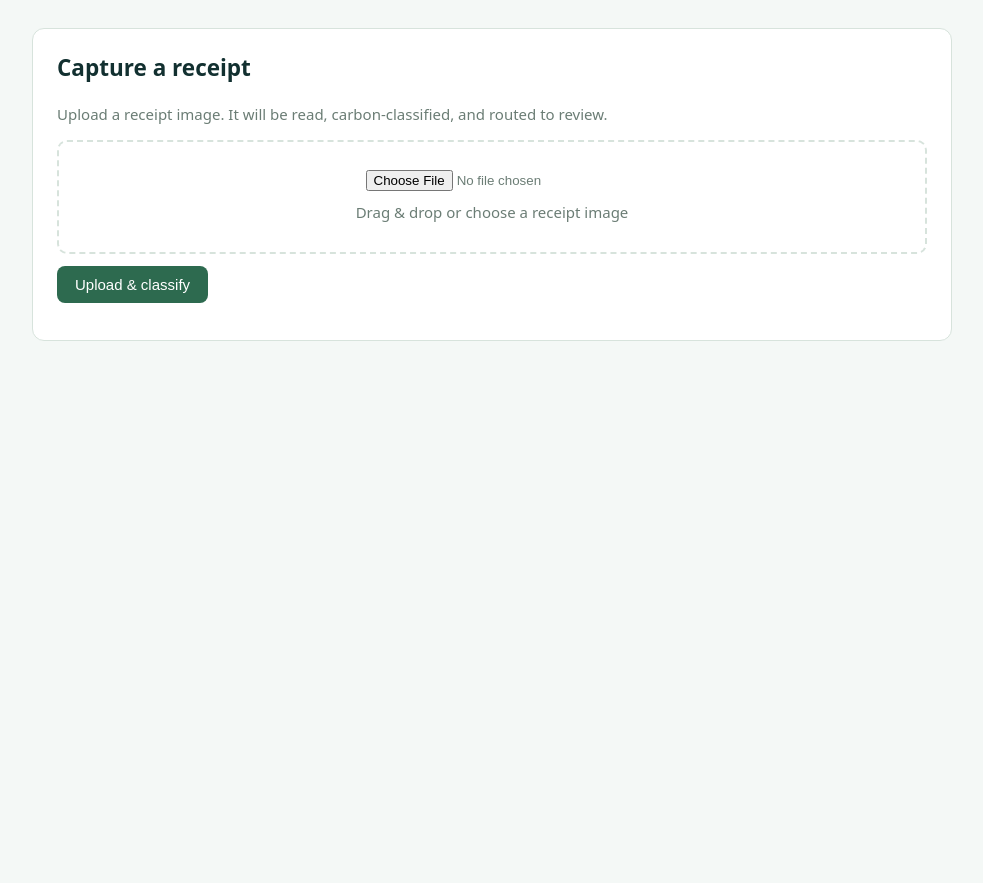
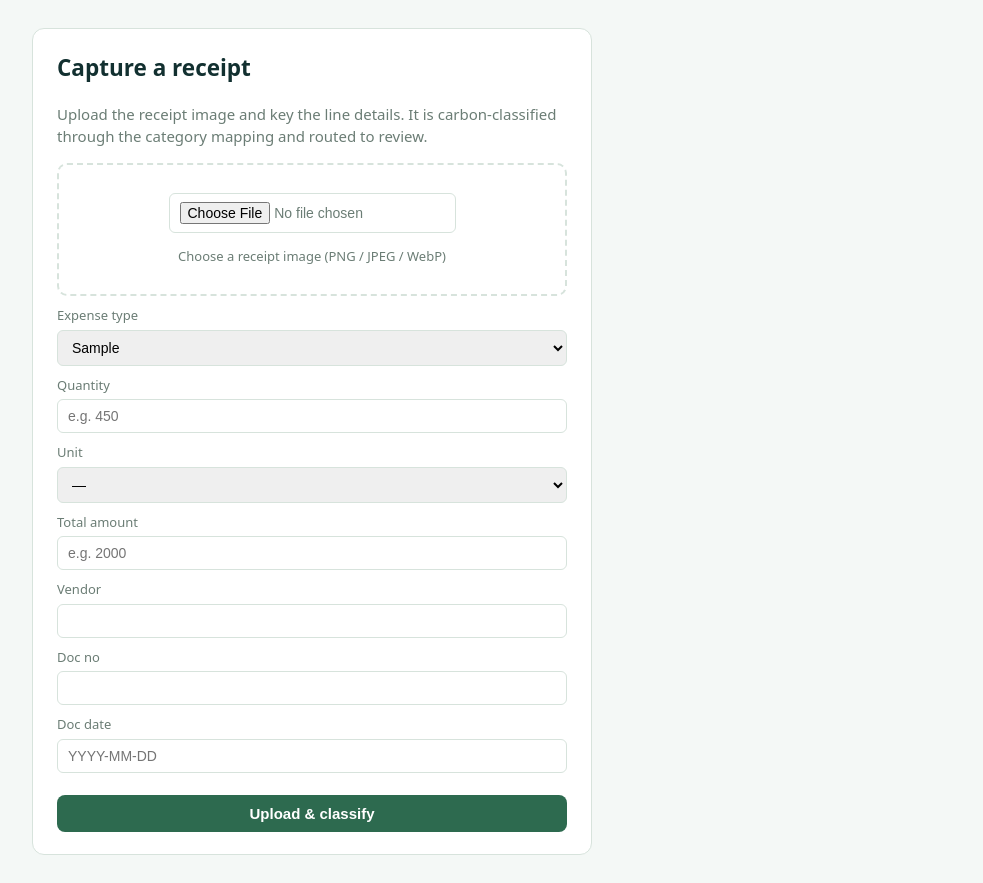
Before and after one commit to eng2ro/OneCapture, a FastAPI app: template src/eclaim/web/templates/capture.html in a window 1280 px wide. Shown: the part 51-934 px from the top of the page, without its empty margins (148-1131 px from the left). Before the commit the page ends 392 px from the top, so only its background shows below. Run offline with FastAPI, Linux system fonts and the light colour scheme; the template is opened without the code that fills it: most values are stand-ins (such as "Sample title", 1, 10 or a date in 2020).

Commit message:
e-Claim cookie-authed web capture page
Close the capture-upload gap for the browser without touching the API. The
JSON /api/claims/upload stays bearer-only; this adds a cookie-authed,
server-rendered web entry point into the SAME ClaimService.upload.

- GET /capture (get_session_principal -> redirects to /login if no cookie):
  server-rendered form — file input + the manual Extraction fields, with
  expense_type/unit as dropdowns from the fixed Literal vocab.
- POST /capture (get_web_repos + get_session_principal): builds the Extraction
  from the form, wraps it in a one-line _FormOcr provider, and calls the
  existing ClaimService.upload (same classify/category/audit/image-store path,
  client_id RLS-scoped via default_client_id). 303 -> the new claim's review
  page; bad media type / invalid Literal/Decimal roll back and re-render with an
  error. No fork of the upload service.
- GET / now 307-redirects to /capture; nav Capture -> /capture; capture.html
  rewritten from JS-fetch to a server-rendered multipart form.

Tests (test_web_capture.py, +5): /capture renders for a logged-in user; POST
creates a claim RLS-scoped to the principal's client, redirects to its review
page, and classifies through the category path (fuel_diesel -> activity scope 1,
category_id set) incl. the unmapped case; no-cookie /capture -> /login;
/api/claims/upload still returns 401 without a bearer (unchanged). Full suite
green (122 passed).

Co-Authored-By: Claude Opus 4.8 (1M context) <noreply@anthropic.com>

```diff
--- a/src/eclaim/web/routes.py
+++ b/src/eclaim/web/routes.py
@@ -12,12 +12,14 @@ from __future__ import annotations
 
 import os
 import uuid
-from decimal import Decimal
+from decimal import Decimal, InvalidOperation
 from pathlib import Path
+from typing import get_args
 
-from fastapi import APIRouter, Depends, Form, HTTPException, Request
+from fastapi import APIRouter, Depends, File, Form, HTTPException, Request, UploadFile
 from fastapi.responses import FileResponse, HTMLResponse, RedirectResponse
 from fastapi.templating import Jinja2Templates
+from pydantic import ValidationError
 from sqlalchemy.orm import Session
 
 from ..api import deps
@@ -25,6 +27,7 @@ from ..auth.principal import Principal, list_visible_clients
 from ..auth.provider import AuthError, DevAuthProvider
 from ..config import get_settings
 from ..db.models import Claimant
+from ..ocr.base import Extraction, ExpenseType, OcrError, Unit
 from ..repositories import LedgerRepository
 from ..services.claims import ClaimError, ClaimService, Repos
 from ..services.sod import can_approve
@@ -36,15 +39,99 @@ router = APIRouter(tags=["web"])
 _service = ClaimService()
 
 CLAIM_STATUSES = ["submitted", "in_review", "approved", "released", "rejected"]
+EXPENSE_TYPES = get_args(ExpenseType)          # the fixed OCR expense vocabulary
+UNITS = get_args(Unit)
+SUPPORTED_MEDIA = {"image/jpeg", "image/png", "image/webp"}
 
 
 def _actor(principal: Principal) -> str:
     return principal.email or str(principal.user_id)
 
 
-@router.get("/", response_class=HTMLResponse)
-def capture_page(request: Request) -> HTMLResponse:
-    return templates.TemplateResponse(request, "capture.html", {})
+class _FormOcr:
+    """A manual-entry OcrProvider: returns the Extraction built from the capture
+    form. Lets the cookie web path reuse ClaimService.upload unchanged (same
+    classify/category/audit/image-store path) instead of forking it — the vision
+    model is simply not invoked for a hand-keyed claim."""
+
+    def __init__(self, extraction: Extraction) -> None:
+        self._extraction = extraction
+
+    def extract(self, image_bytes: bytes, media_type: str) -> Extraction:
+        return self._extraction
+
+
+@router.get("/")
+def root() -> RedirectResponse:
+    return RedirectResponse("/capture", status_code=307)
+
+
+# --------------------------------------------------------------------------- #
+# Capture (cookie-authed web entry point to ClaimService.upload)
+# --------------------------------------------------------------------------- #
+def _render_capture(request: Request, error: str | None = None) -> HTMLResponse:
+    return templates.TemplateResponse(
+        request,
+        "capture.html",
+        {"expense_types": EXPENSE_TYPES, "units": UNITS, "error": error},
+    )
+
+
+@router.get("/capture", response_class=HTMLResponse)
+def capture_page(
+    request: Request,
+    principal: Principal = Depends(deps.get_session_principal),
+) -> HTMLResponse:
+    return _render_capture(request)
+
+
+@router.post("/capture")
+async def web_capture(
+    request: Request,
+    file: UploadFile = File(...),
+    expense_type: str = Form("other"),
+    quantity: str = Form(""),
+    unit: str = Form(""),
+    total_amount: str = Form(""),
+    vendor: str = Form(""),
+    doc_no: str = Form(""),
+    doc_date: str = Form(""),
+    repos: Repos = Depends(deps.get_web_repos),
+    principal: Principal = Depends(deps.get_session_principal),
+    image_dir: Path = Depends(deps.get_image_dir),
+    spend_factor: Decimal = Depends(deps.get_spend_factor),
+):
+    """Hand-keyed capture: build the Extraction from the form, then run the SAME
+    ClaimService.upload the API uses. 303 to the new claim's review page."""
+    media_type = file.content_type or "application/octet-stream"
+    if media_type not in SUPPORTED_MEDIA:
+        return _render_capture(request, f"unsupported image type {media_type!r}")
+    image_bytes = await file.read()
+    try:
+        extraction = Extraction(
+            vendor=vendor or None,
+            doc_no=doc_no or None,
+            date=doc_date or None,
+            total_amount=Decimal(total_amount) if total_amount else None,
+            expense_type=expense_type or "other",
+            quantity=Decimal(quantity) if quantity else None,
+            unit=unit or None,
+        )
+        claim = _service.upload(
+            repos=repos,
+            firm_id=principal.firm_id,
+            client_id=deps.default_client_id(repos.session),
+            image_bytes=image_bytes,
+            media_type=media_type,
+            ocr=_FormOcr(extraction),
+            image_dir=image_dir,
+            spend_factor=spend_factor,
+            actor=_actor(principal),
+        )
+    except (ValidationError, InvalidOperation, OcrError, ClaimError) as exc:
+        repos.session.rollback()
+        return _render_capture(request, str(exc))
+    return RedirectResponse(f"/claims/{claim.id}/review", status_code=303)
 
 
 # --------------------------------------------------------------------------- #
--- a/src/eclaim/web/templates/base.html
+++ b/src/eclaim/web/templates/base.html
@@ -10,7 +10,7 @@
   <header class="topbar">
     <a class="brand" href="/">OneCapture <span>e-Claim</span></a>
     <nav>
-      <a href="/">Capture</a>
+      <a href="/capture">Capture</a>
       <a href="/claims">Claims</a>
       <a href="/ledger">Ledger</a>
       <form method="post" action="/logout" class="signout"><button type="submit">Sign out</button></form>
--- a/src/eclaim/web/templates/capture.html
+++ b/src/eclaim/web/templates/capture.html
@@ -1,34 +1,37 @@
 {% extends "base.html" %}
 {% block title %}Capture — OneCapture e-Claim{% endblock %}
 {% block content %}
-<section class="card">
+<section class="card" style="max-width: 560px;">
   <h1>Capture a receipt</h1>
-  <p class="muted">Upload a receipt image. It will be read, carbon-classified, and routed to review.</p>
-  <form id="upload-form">
+  <p class="muted">Upload the receipt image and key the line details. It is
+     carbon-classified through the category mapping and routed to review.</p>
+  {% if error %}<div class="error">{{ error }}</div>{% endif %}
+
+  <form class="fields" method="post" action="/capture" enctype="multipart/form-data">
     <label class="drop" for="file">
-      <input type="file" id="file" name="file" accept="image/png,image/jpeg,image/webp" required>
-      <span>Drag &amp; drop or choose a receipt image</span>
+      <input type="file" id="file" name="file"
+             accept="image/png,image/jpeg,image/webp" required>
+      <span>Choose a receipt image (PNG / JPEG / WebP)</span>
     </label>
-    <button type="submit">Upload &amp; classify</button>
-    <p id="status" class="status"></p>
+
+    <label>Expense type
+      <select name="expense_type">
+        {% for et in expense_types %}<option value="{{ et }}">{{ et }}</option>{% endfor %}
+      </select>
+    </label>
+    <label>Quantity <input name="quantity" placeholder="e.g. 450"></label>
+    <label>Unit
+      <select name="unit">
+        <option value="">—</option>
+        {% for u in units %}<option value="{{ u }}">{{ u }}</option>{% endfor %}
+      </select>
+    </label>
+    <label>Total amount <input name="total_amount" placeholder="e.g. 2000"></label>
+    <label>Vendor <input name="vendor"></label>
+    <label>Doc no <input name="doc_no"></label>
+    <label>Doc date <input name="doc_date" placeholder="YYYY-MM-DD"></label>
+
+    <button type="submit" class="primary">Upload &amp; classify</button>
   </form>
 </section>
-<script>
-  const form = document.getElementById('upload-form');
-  const statusEl = document.getElementById('status');
-  form.addEventListener('submit', async (e) => {
-    e.preventDefault();
-    statusEl.textContent = 'Reading receipt…';
-    const data = new FormData();
-    data.append('file', document.getElementById('file').files[0]);
-    const res = await fetch('/api/claims/upload', { method: 'POST', body: data });
-    if (!res.ok) {
-      const err = await res.json().catch(() => ({detail: res.statusText}));
-      statusEl.textContent = 'Error: ' + (err.detail || res.status);
-      return;
-    }
-    const claim = await res.json();
-    window.location.href = '/claims/' + claim.id + '/review';
-  });
-</script>
 {% endblock %}
```
Also changed, not shown: tests/eclaim/test_web_capture.py (added, +73 -0 lines).
